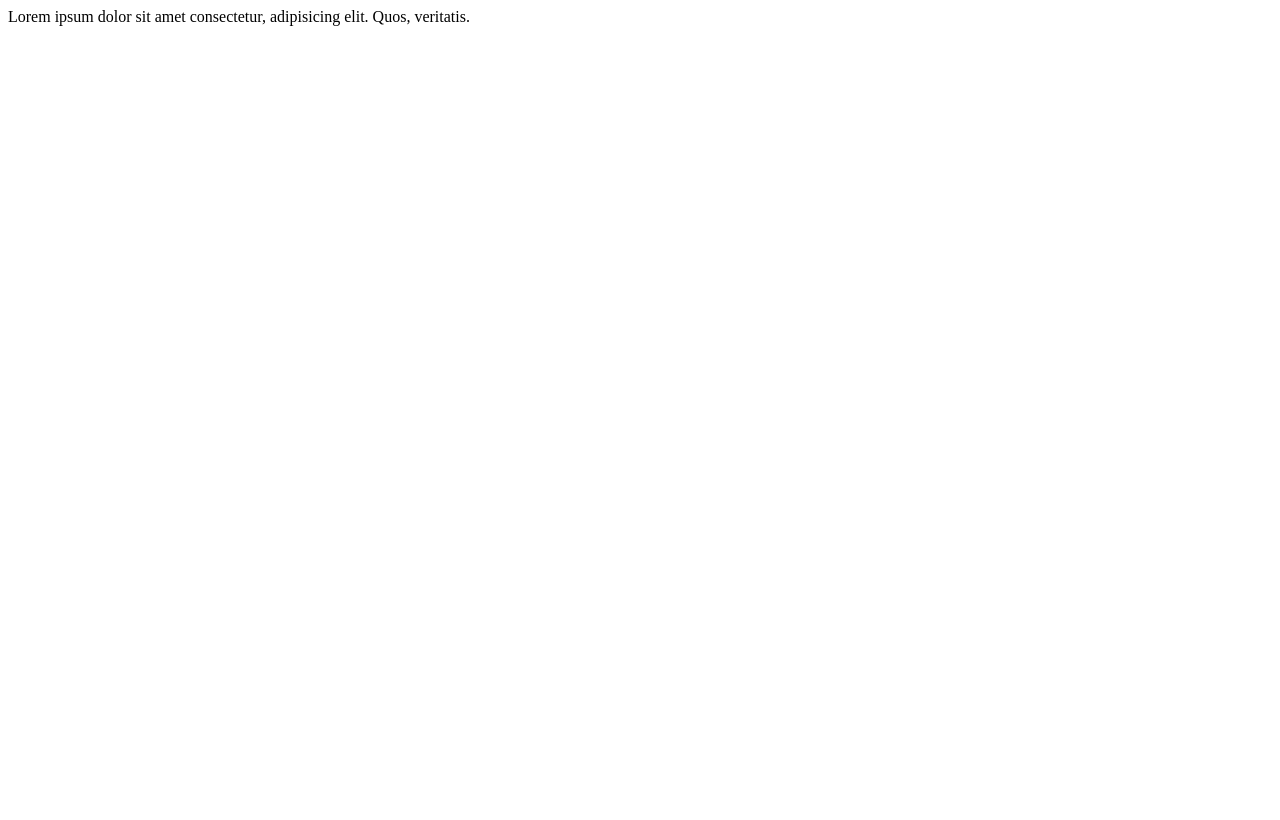
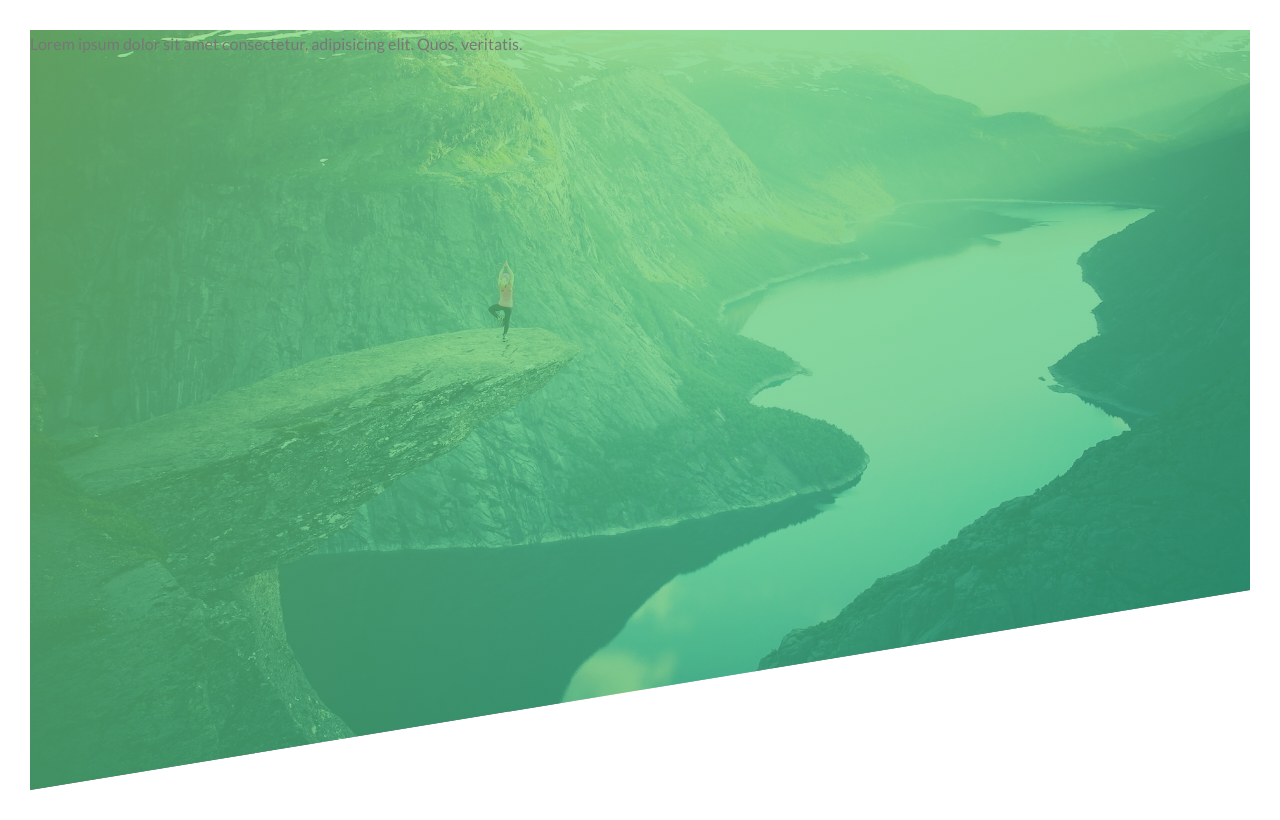
Before and after one commit to Didbar/natours, a plain HTML site: page index.html in a window 1280 px wide. Drawn offline with Linux system fonts and the light colour scheme.

Commit message:
Add Header To Page

```diff
--- a/css/style.css
+++ b/css/style.css
@@ -6,3 +6,31 @@ Medium green: #55c57a
 Dark green: #28b485
 
 */
+
+* {
+  margin: 0;
+  padding: 0;
+  box-sizing: border-box;
+}
+body {
+  font-family: "Lato", sans-serif;
+  font-weight: 400;
+  font-size: 16px;
+  line-height: 1.7;
+  color: #777;
+  padding: 30px;
+}
+
+.header {
+  height: 95vh;
+  background-image: linear-gradient(
+      to right bottom,
+      rgba(126, 213, 111, 0.7),
+      rgba(40, 180, 133, 0.7)
+    ),
+    url(../img/hero.jpg);
+  background-size: cover;
+  background-position: top;
+
+  clip-path: polygon(0 0, 100% 0, 100% 70vh, 0 100%);
+}
```
